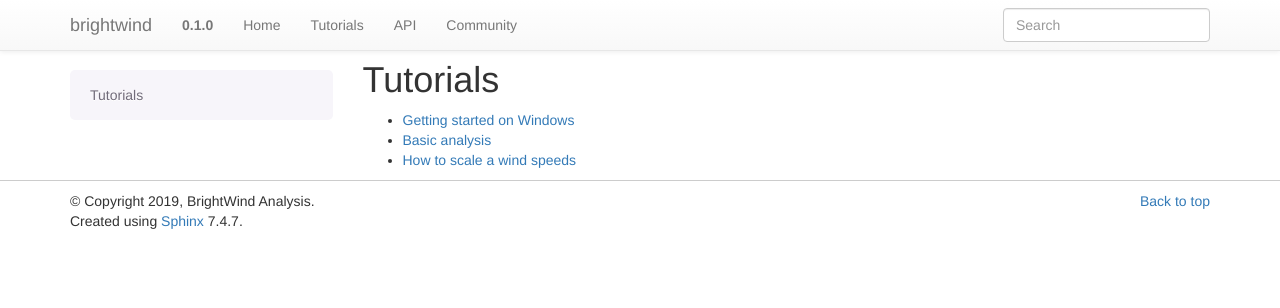
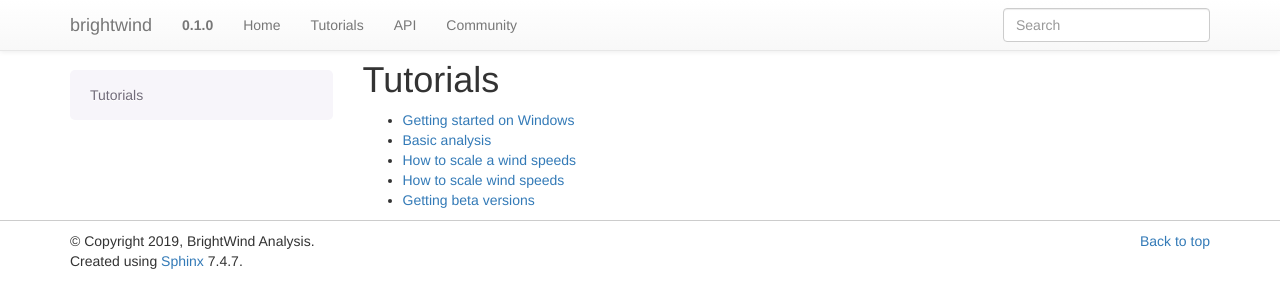
Before and after one commit to brightwind-dev/brightwind, a Sphinx documentation site: the page built from docs/source/tutorials.rst, in a window 1280 px wide. Shown: the top 308 px of the page. Built offline with Sphinx 7.4.7, drawn with Linux system fonts in a browser that asks for light colours; pages that are not in the unit, such as notebooks, are missing from menus; the version number is read from the project's files by our own code.

Commit message:
Add new tutorials to api.rst.

```diff
--- a/docs/source/tutorials.rst
+++ b/docs/source/tutorials.rst
@@ -8,3 +8,5 @@ Tutorials
     Basic analysis<tutorials/Basic_Analysis_Stable_Development.ipynb>
     How to scale a wind speeds<tutorials/how_to_scale_wind_speeds.ipynb>
     How to apply a cleaning file to your data<tutorials/how_to_apply_a_cleaning_file.ipynb>
+    How to scale wind speeds<tutorials/how_to_scale_wind_speeds.ipynb>
+    Getting beta versions<tutorials/getting_beta_versions.ipynb>
```
